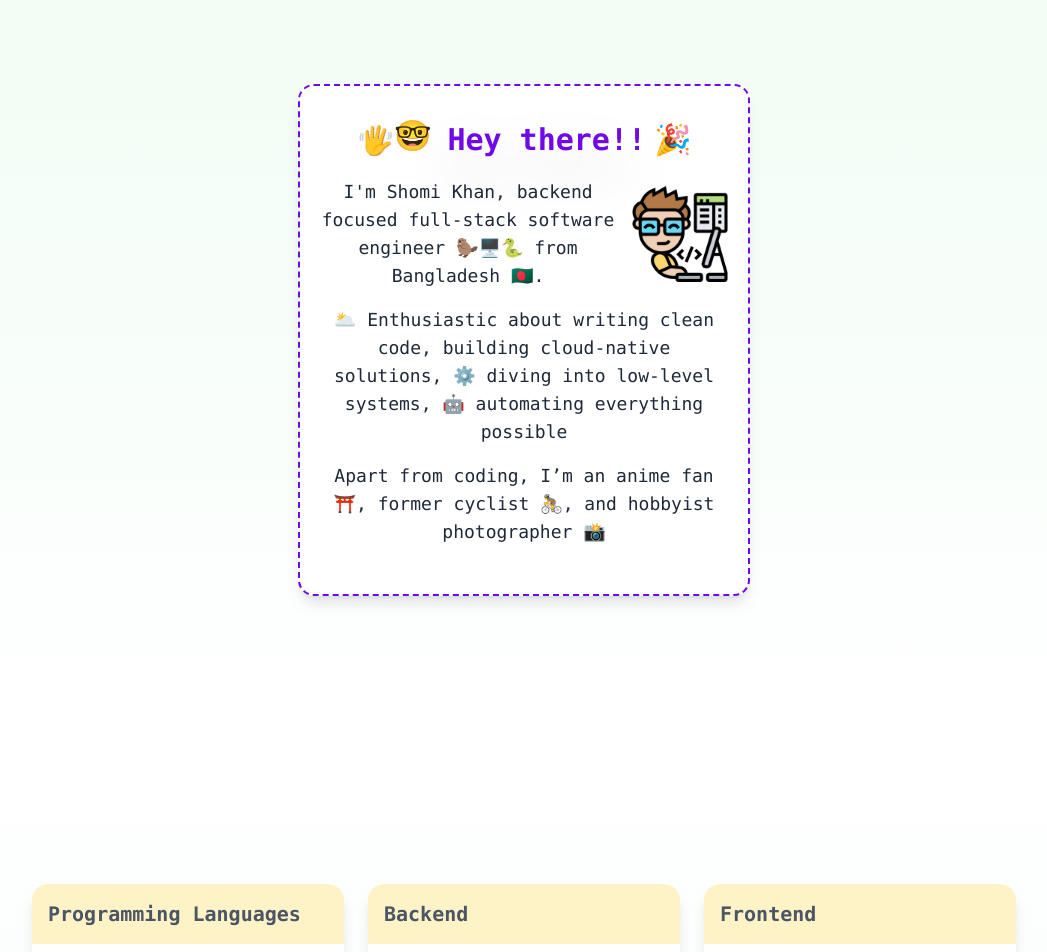
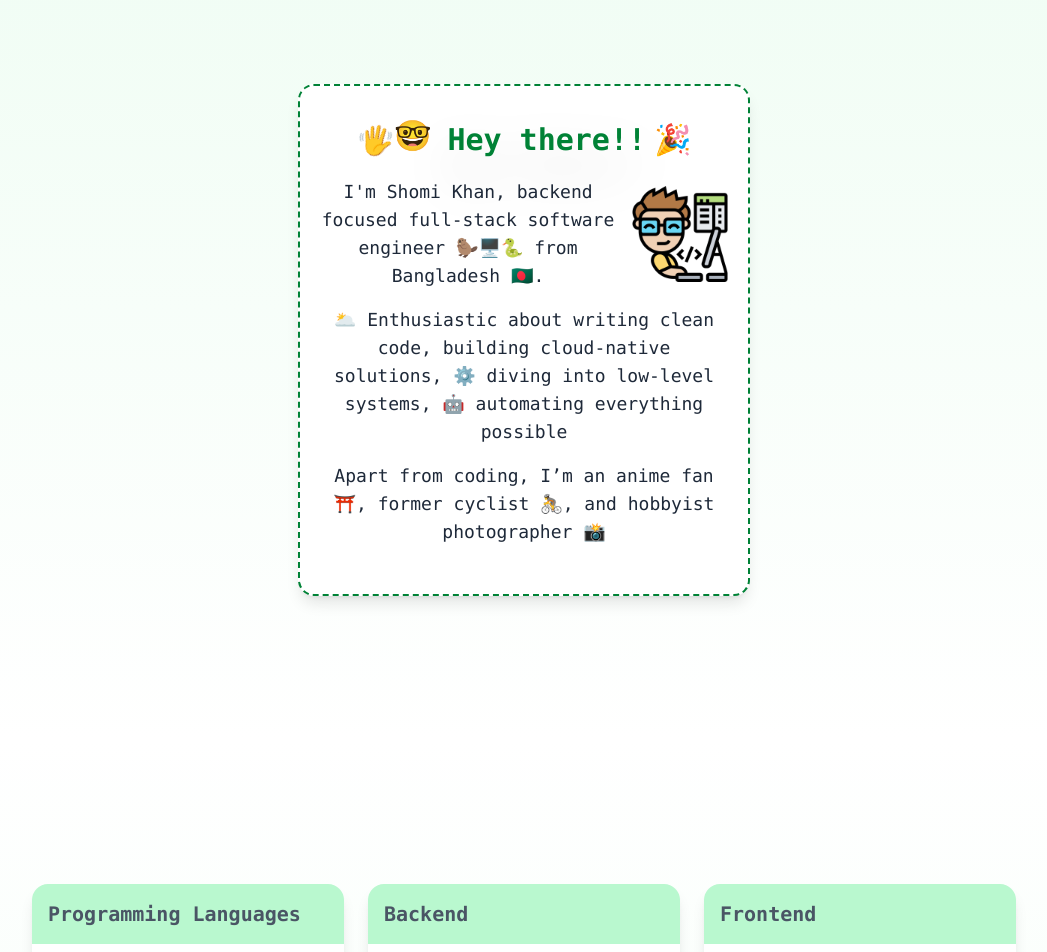
Before and after one commit to nahK994/nahK994.github.io, a Next.js app: page / in a window 1280 px wide. Shown: the part 860-1812 px from the top of the page, without its empty margins (116-1163 px from the left). Built offline with nearby package versions, Linux system fonts and the light colour scheme.

Commit message:
update design in about and skill section

```diff
--- a/app/components/sections/About.tsx
+++ b/app/components/sections/About.tsx
@@ -9,7 +9,7 @@ export default function About(  {aboutMe, sectionId, bgColor, baseCSS}: {aboutMe
                 <h2 className="font-bold flex justify-center items-center mb-4 text-3xl">
                     <span className="animate-wave">👋</span>
                     <span className="mb-2 mr-4">🤓</span>
-                    <span className="text-violet-700 drop-shadow-2xl mr-2">Hey there!!</span>
+                    <span className="text-green-700 drop-shadow-2xl mr-2">Hey there!!</span>
                     <span>🎉</span>
                 </h2>
                 <div className="flex flex-col sm:flex-row justify-center items-center mb-4 gap-x-4">
--- a/app/components/sections/Skills.tsx
+++ b/app/components/sections/Skills.tsx
@@ -4,7 +4,7 @@ import Image from "next/image";
 
 function SkillCard({ skill }: { skill: SkillInfo }) {
     return <div className="bg-white shadow-lg w-full md:max-w-1/4 rounded-2xl">
-        <h2 className="text-xl font-bold mb-4 rounded-t-2xl text-gray-600 bg-amber-100 p-4">{skill.label}</h2>
+        <h2 className="text-xl font-bold mb-4 rounded-t-2xl text-gray-600 bg-green-200 p-4">{skill.label}</h2>
         <div className="flex flex-wrap gap-4 px-4 pb-4">
             {skill.items.map((item) => (
                 <div key={item.name} className="flex items-center bg-gray-100 shadow-sm py-2 px-3 gap-2 rounded-2xl hover:scale-110 transition-transform duration-200 cursor-pointer">
--- a/app/components/ui/Card.tsx
+++ b/app/components/ui/Card.tsx
@@ -6,7 +6,7 @@ interface CardContainerProps {
 
 export function Card({ children }: CardContainerProps) {
     return (
-        <div className="bg-white border-2 border-dashed border-violet-700 rounded-2xl shadow-lg opacity-0 animate-fadeIn">
+        <div className="bg-white border-2 border-dashed border-green-700 rounded-2xl shadow-lg opacity-0 animate-fadeIn">
             {children}
         </div>
     )
```
